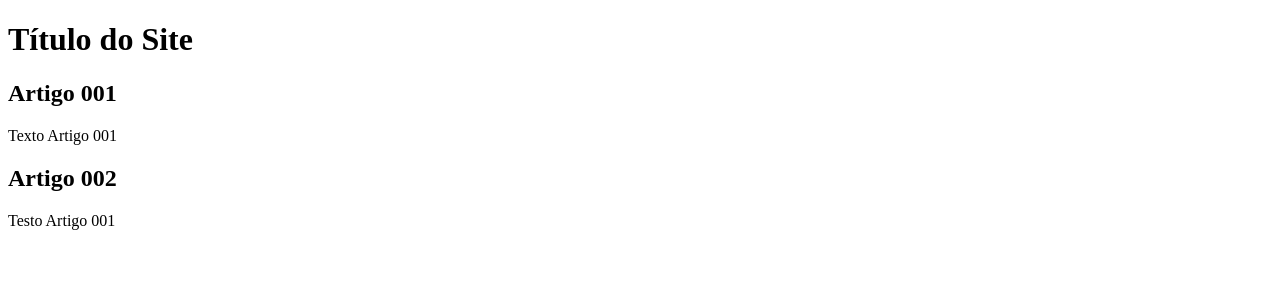
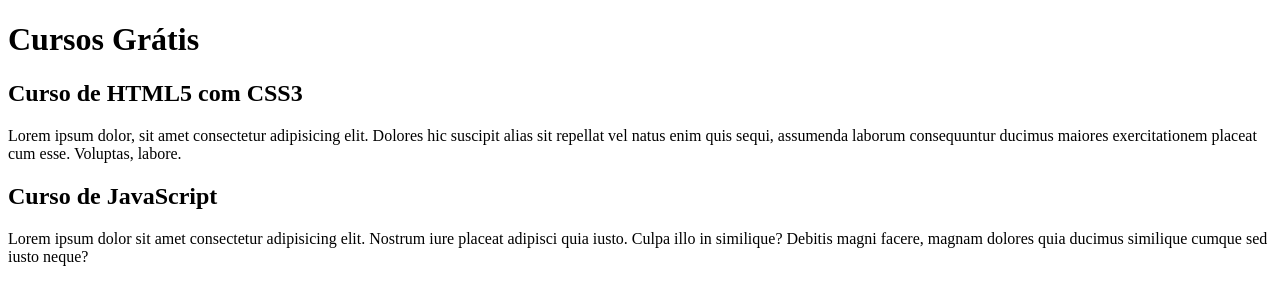
Before and after one commit to VictorMoreira97/projeto-site, a plain HTML site: page index.html in a window 1280 px wide. Drawn offline with Linux system fonts and the light colour scheme.

Commit message:
Comecei a escrever conteúdo

```diff
--- a/index.html
+++ b/index.html
@@ -4,20 +4,20 @@
     <meta charset="UTF-8">
     <meta http-equiv="X-UA-Compatible" content="IE=edge">
     <meta name="viewport" content="width=device-width, initial-scale=1.0">
-    <title>Título do Site</title>
+    <title></title>
 </head>
 <body>
     <main>
         <header>
-            <h1>Título do Site</h1>
+            <h1>Cursos Grátis</h1>
         </header>
         <article>
-            <h2>Artigo 001</h2>
-            <p>Texto Artigo 001</p>
+            <h2>Curso de HTML5 com CSS3</h2>
+            <p>Lorem ipsum dolor, sit amet consectetur adipisicing elit. Dolores hic suscipit alias sit repellat vel natus enim quis sequi, assumenda laborum consequuntur ducimus maiores exercitationem placeat cum esse. Voluptas, labore.</p>
         </article>
         <article>
-            <h2>Artigo 002</h2>
-            <p>Testo Artigo 001</p>
+            <h2>Curso de JavaScript</h2>
+            <p>Lorem ipsum dolor sit amet consectetur adipisicing elit. Nostrum iure placeat adipisci quia iusto. Culpa illo in similique? Debitis magni facere, magnam dolores quia ducimus similique cumque sed iusto neque?</p>
         </article>
     </main>
 </body>
```
